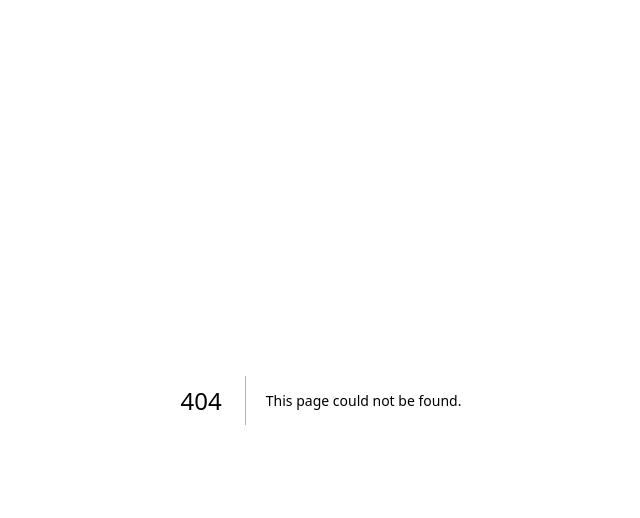
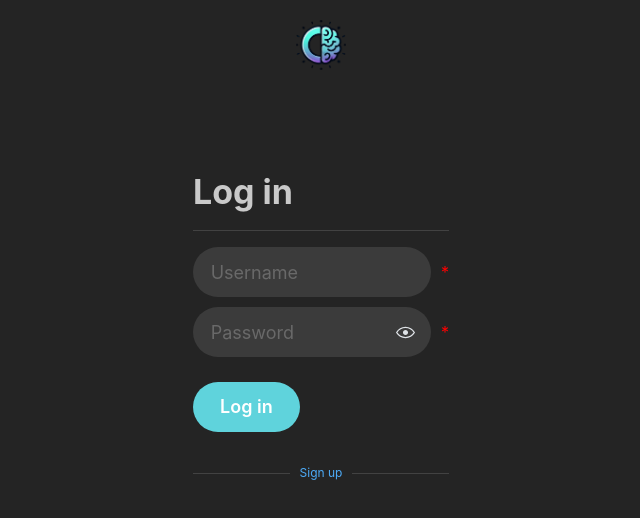
Before and after one commit to Draimonox/Curio, a Next.js app: page /login in a window 1280 px wide. Before the commit this address had no page. Shown: the top 518 px of the page, without its empty margins (319-959 px from the left). Built offline with nearby package versions, Linux system fonts and the light colour scheme.

Commit message:
log in page implemented

```diff
--- a/src/app/api/facts/route.ts
+++ b/src/app/api/facts/route.ts
@@ -7,6 +7,8 @@ export async function GET() {
       `https://opentdb.com/api.php?amount=50&category=${example}`
     );
     const data = await res.json();
+
+    console.log(res);
     return NextResponse.json({ data }, { status: 200 });
   } catch (error) {
     console.error(error);
--- /dev/null
+++ b/src/app/api/logIn/route.ts
@@ -0,0 +1,54 @@
+import { PrismaClient } from "@prisma/client";
+import { NextResponse } from "next/server";
+import bcrypt from "bcrypt";
+import jwt from "jsonwebtoken";
+
+const prisma = new PrismaClient();
+
+export async function GET(req: Request) {
+  try {
+    const { username, password } = await req.json();
+
+    if (!username || password) {
+      return NextResponse.json(
+        { error: "Please fill missing inputs" },
+        { status: 400 }
+      );
+    }
+    const lowerCaseUsername = username.toLowerCase();
+    const getUser = await prisma.user.findUnique({
+      where: {
+        username: lowerCaseUsername,
+      },
+    });
+
+    console.log("Found user:", getUser);
+
+    if (!getUser) {
+      return NextResponse.json({ error: "user not found" }, { status: 400 });
+    }
+
+    const comparePasswords = bcrypt.compare(password, getUser.password);
+
+    if (!comparePasswords) {
+      return NextResponse.json({ error: "Invalid Password" }, { status: 401 });
+    }
+
+    const secret = process.env.JWT_SECRET;
+    if (!secret) {
+      return NextResponse.json(
+        { error: "JWT is not defined" },
+        { status: 500 }
+      );
+    }
+
+    const token = jwt.sign({ id: getUser.id }, secret, { expiresIn: "1h" });
+    return NextResponse.json({ getUser, token }, { status: 200 });
+  } catch (err) {
+    console.error(err);
+    return NextResponse.json(
+      { error: "Internal Server Error", details: (err as Error).message },
+      { status: 500 }
+    );
+  }
+}
--- /dev/null
+++ b/src/app/login/page.tsx
@@ -0,0 +1,85 @@
+"use client";
+import {
+  Anchor,
+  Button,
+  Center,
+  Divider,
+  FileInput,
+  Flex,
+  Input,
+  PasswordInput,
+  Title,
+  Tooltip,
+} from "@mantine/core";
+import React, { useEffect, useState } from "react";
+import Image from "next/image";
+import logo from "../../../public/trimmies.png";
+
+function LogIn() {
+  const [username, setUsername] = useState("");
+  const [password, setPassword] = useState("");
+  const [loading, setLoading] = useState(false);
+
+  async function handleLogin(e: React.FormEvent) {
+    e.preventDefault();
+    setLoading(true);
+  }
+  return (
+    <>
+      <Center style={{ padding: "20px" }}>
+        <Image src={logo} alt="Logo" height={50} />
+      </Center>
+      <Center style={{ marginTop: "10vh" }}>
+        <form style={{ width: "20%" }} onSubmit={handleLogin}>
+          <Title order={1}>Log in</Title>
+          <Divider my="md" />
+          <Flex style={{ marginBottom: "10px" }} align="center" gap={10}>
+            <Input
+              variant="filled"
+              size="lg"
+              radius="xl"
+              placeholder="Username"
+              value={username}
+              onChange={(e) => setUsername(e.target.value)}
+              style={{ width: "100%" }}
+            />
+            <span style={{ color: "red" }}>*</span>
+          </Flex>
+          <Flex align="center" gap={10} style={{ marginBottom: "10px" }}>
+            <PasswordInput
+              variant="filled"
+              size="lg"
+              radius="xl"
+              placeholder="Password"
+              value={password}
+              onChange={(e) => setPassword(e.target.value)}
+              style={{ width: "100%" }}
+            />
+            <span style={{ color: "red" }}>*</span>
+          </Flex>
+          <Button
+            variant="filled"
+            size="lg"
+            color="#5fd3dc"
+            radius="xl"
+            style={{ marginTop: "15px" }}
+            type="submit"
+            disabled={loading}
+          >
+            {loading ? "Logging in..." : "Log in"}
+          </Button>
+          <Divider
+            my="xl"
+            label={
+              <Anchor href="/" target="_self" inherit>
+                Sign up
+              </Anchor>
+            }
+          />
+        </form>
+      </Center>
+    </>
+  );
+}
+
+export default LogIn;
```
Also changed, not shown: src/app/page.tsx (+6 -3 lines).
